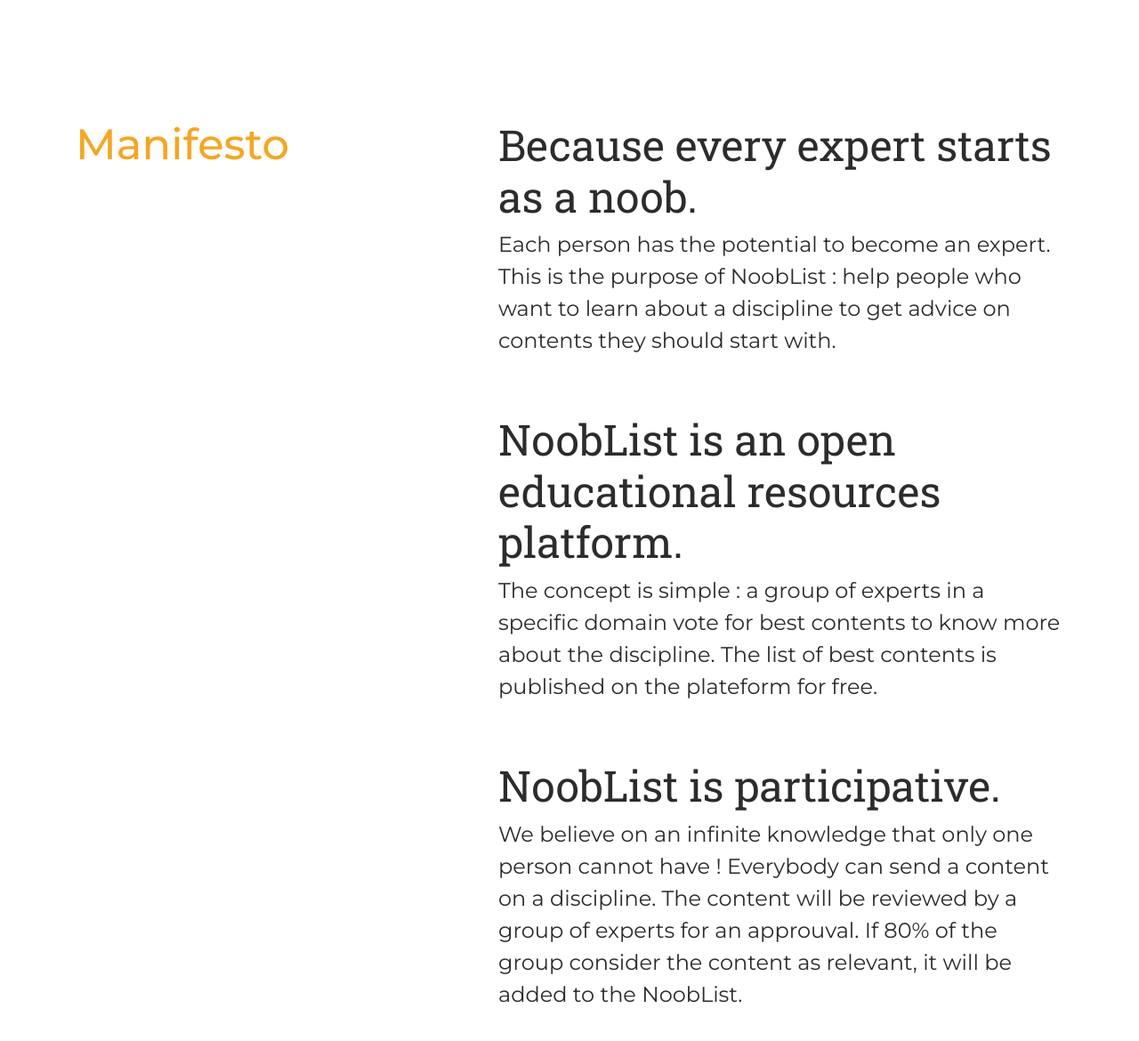
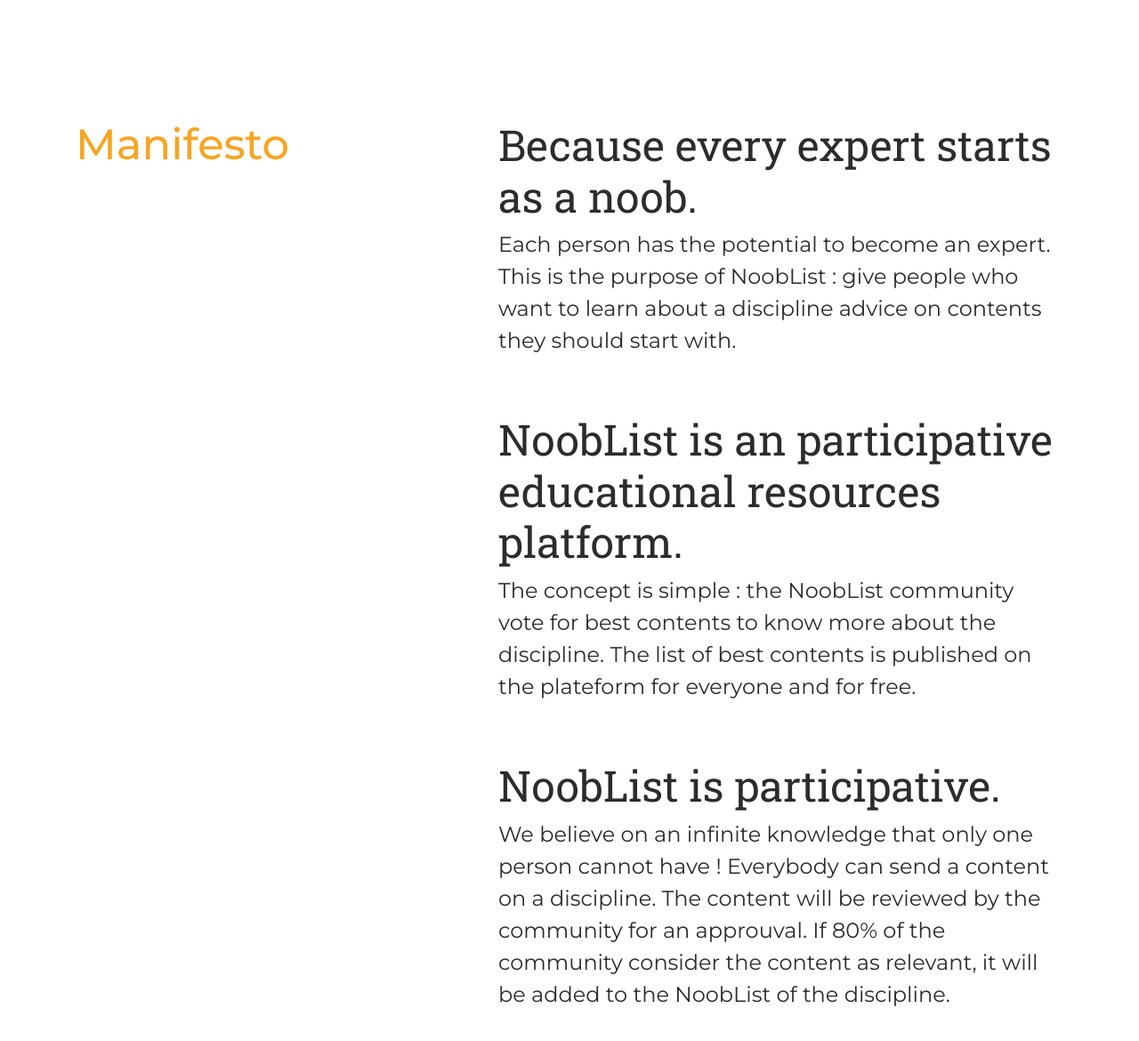
Before and after one commit to orllck/nooblist, a Jekyll site: the page built from index.html, in a window 1280 px wide and 1400 px high, scrolled down 464 px. Shown: the top 1170 px of the window at 89% size. Built offline with Jekyll 4.4.1, drawn with Linux system fonts in a browser that asks for light colours; some of the changed text lies outside the part shown.

Commit message:
cleaning twitter logo + unuse topic file + wording + end day 16.11.2019

```diff
--- a/_data/navigation.yml
+++ /dev/null
@@ -1,4 +0,0 @@
-- name: Acceuil
-  link: /
-- name: Topic
-  link: /topic.html
--- a/_layouts/topic.html
+++ /dev/null
@@ -1,5 +0,0 @@
----
-layout: default
----
-
-{{ content }}
--- a/index.html
+++ b/index.html
@@ -6,7 +6,7 @@
   <div class="container">
 
     <div class="row">
-      <h1 id="header">NoobList<span class="point">.</span><span class="extension">org</span></h1><span>&nbsp;&nbsp;beta</span>
+      <h1 id="header">NoobList<span class="point">.</span><span class="extension">org</span></h1><span>&nbsp;&nbsp;alpha</span>
     </div>
     <div class="row">
       <h3 id="header-sub">Start learning from the best contents.</h3>
@@ -22,15 +22,15 @@
     <div class="col-7">
       <div class="spaceb">
         <h2 class="para-title">Because every expert starts as a noob.</h2>
-        <p class="para">Each person has the potential to become an expert. This is the purpose of NoobList : help people who want to learn about a discipline to get advice on contents they should start with.</p>
+        <p class="para">Each person has the potential to become an expert. This is the purpose of NoobList : give people who want to learn about a discipline advice on contents they should start with.</p>
       </div>
       <div class="spacet spaceb">
-        <h2 class="para-title">NoobList is an open educational resources platform.</h2>
-        <p class="para">The concept is simple : a group of experts in a specific domain vote for best contents to know more about the discipline. The list of best contents is published on the plateform for free.</p>
+        <h2 class="para-title">NoobList is an participative educational resources platform.</h2>
+        <p class="para">The concept is simple : the NoobList community vote for best contents to know more about the discipline. The list of best contents is published on the plateform for everyone and for free.</p>
       </div>
       <div class="spacet spaceb">
         <h2 class="para-title">NoobList is participative.</h2>
-        <p class="para">We believe on an infinite knowledge that only one person cannot have ! Everybody can send a content on a discipline. The content will be reviewed by a group of experts for an approuval. If 80% of the group consider the content as relevant, it will be added to the NoobList.</p>
+        <p class="para">We believe on an infinite knowledge that only one person cannot have ! Everybody can send a content on a discipline. The content will be reviewed by the community for an approuval. If 80% of the community consider the content as relevant, it will be added to the NoobList of the discipline.</p>
       </div>
     </div>
   </div>
@@ -44,7 +44,7 @@
 
 <div id="mid" class="container-fluid spaceT spaceB">
   <div class="row justify-content-center">
-    <p id="mi-title" class="align-center col-10">We are in early-stage of the project, we currently collect discipline contents for expert reviewal. <br> Be a part of NoobList and help noobs to become experts by sharing your best learning content.</p>
+    <p id="mi-title" class="align-center col-10">We are in early-stage of the project, we currently collect discipline contents for reviewal. <br> Be a part of NoobList and help noobs to level up by sharing your best learning content.</p>
   </div>
 </div>
 
```
Also changed, not shown: other parts of index.html (+1 -1 lines), _data/topic.yml (+8 -4 lines), _includes/navigation.html (deleted, +0 -10 lines), topic.html (deleted, +0 -25 lines), assets/Twitter_Social_Icon_Circle_Color.png, 7 other files.
